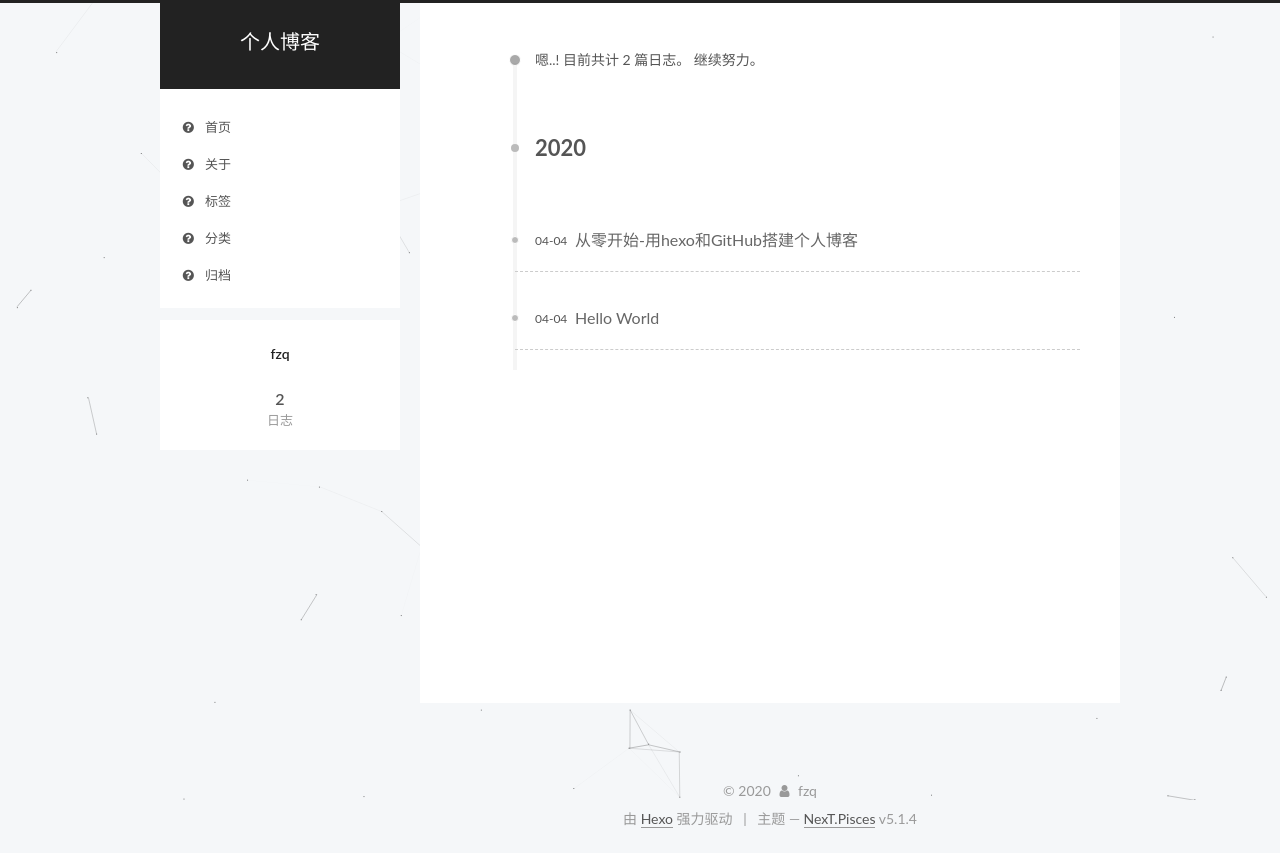
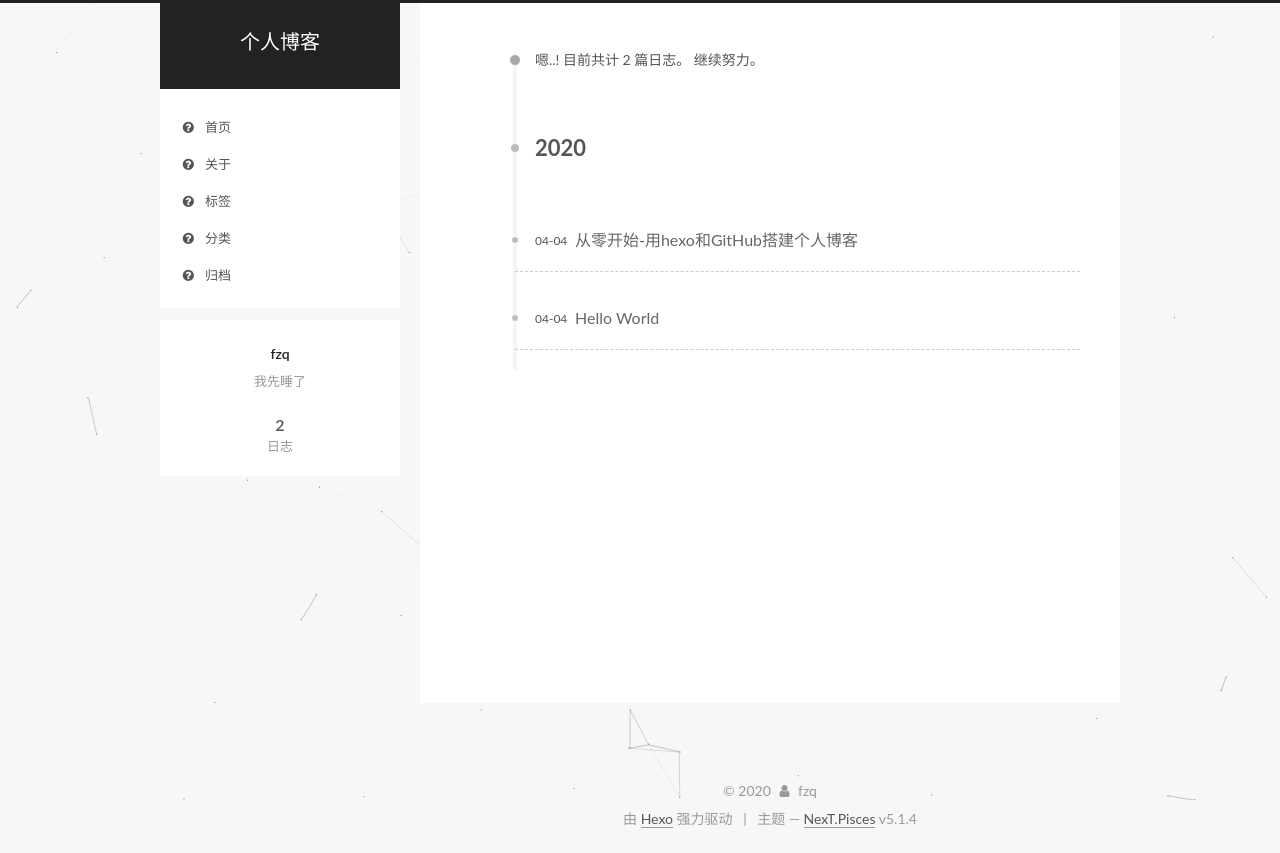
Before and after one commit to futurehowencil/futurehowencil.github.io, a plain HTML site: page archives/2020/04/index.html in a window 1280 px wide. Drawn offline with Linux system fonts and the light colour scheme; a script that the page names is missing.

Commit message:
Site updated: 2020-04-04 16:01:18

```diff
--- a/archives/2020/04/index.html
+++ b/archives/2020/04/index.html
@@ -79,10 +79,12 @@
 
 
 
+<meta name="description" content="我先睡了">
 <meta property="og:type" content="website">
 <meta property="og:title" content="个人博客">
 <meta property="og:url" content="http://yoursite.com/archives/2020/04/index.html">
 <meta property="og:site_name" content="个人博客">
+<meta property="og:description" content="我先睡了">
 <meta property="article:author" content="fzq">
 <meta name="twitter:card" content="summary">
 
@@ -381,7 +383,7 @@
           <div class="site-author motion-element" itemprop="author" itemscope itemtype="http://schema.org/Person">
 
               <p class="site-author-name" itemprop="name">fzq</p>
-              <p class="site-description motion-element" itemprop="description"></p>
+              <p class="site-description motion-element" itemprop="description">我先睡了</p>
           </div>
 
           <nav class="site-state motion-element">
```
Also changed, not shown: 2020/04/04/hello-world/index.html (+1 -1 lines), 2020/04/04/从零开始-用hexo和GitHub搭建个人博客/index.html (+1 -1 lines), about/index.html (+1 -1 lines), archives/2020/index.html (+3 -1 lines), archives/index.html (+3 -1 lines), categories/index.html (+3 -1 lines), index.html (+3 -1 lines), tags/index.html (+3 -1 lines).
